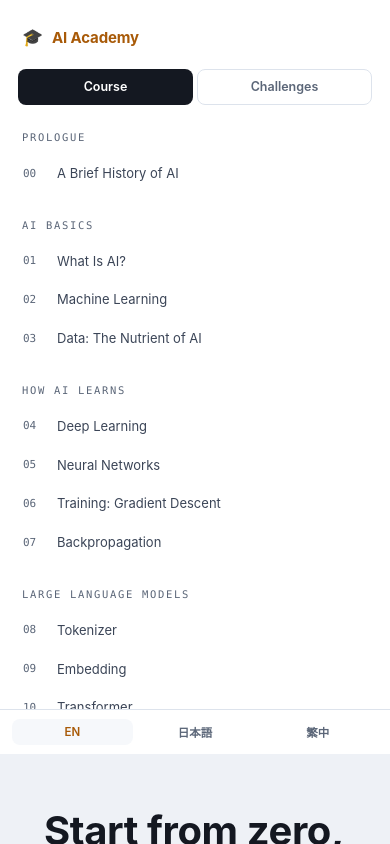
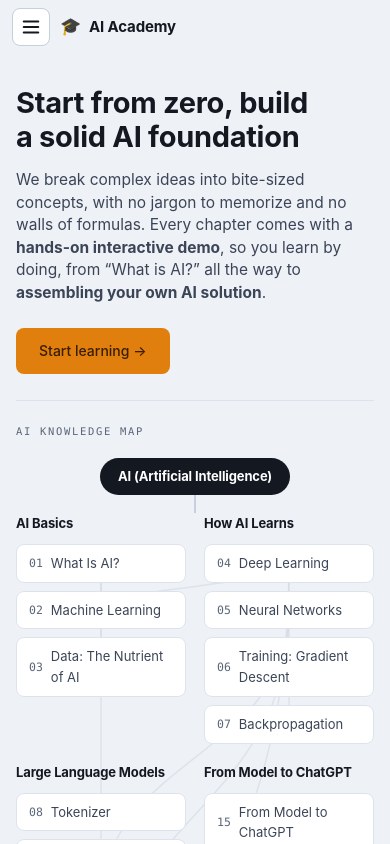
Before and after one commit to Liwei-Ji/awesome-ai-learning, a Svelte app: page / in a window 390 px wide. Built offline with nearby package versions, Linux system fonts and the light colour scheme.

Commit message:
Add responsive mobile navigation and layout

```diff
--- a/src/App.svelte
+++ b/src/App.svelte
@@ -1,19 +1,36 @@
 <script>
-  // App shell：grid 佈局。每個子元件的根節點自帶 grid-area
-  // 對應的 class（.nav/.stage/.know/.tutor），直接落位。
+  // App shell：grid 佈局。桌機為「側欄 + 內容」兩欄；手機為頂列 + 內容，
+  // 側欄改成可滑入的抽屜（.nav 於 global.css 內用 @media 切換）。
   import SideNav from './components/SideNav.svelte';
   import Stage from './components/Stage.svelte';
   import Tutor from './components/Tutor.svelte';
   import Home from './components/Home.svelte';
   import Interview from './components/Interview.svelte';
   import Seo from './components/Seo.svelte';
-  import { nav } from './stores/state.svelte.js';
+  import { nav, ui, toggleMenu, closeMenu, go, hrefCourse, onNav } from './stores/state.svelte.js';
+  import { t } from './stores/i18n.svelte.js';
+  import { Menu, X } from '@lucide/svelte';
 </script>
 
 <Seo />
 
-<div class="app">
+<div class="app" class:menu-open={ui.menuOpen}>
+  <!-- 手機頂列（桌機隱藏）：漢堡 + 品牌 -->
+  <header class="topbar">
+    <button class="burger" onclick={toggleMenu} aria-label="Menu" aria-expanded={ui.menuOpen}>
+      {#if ui.menuOpen}<X size={22} />{:else}<Menu size={22} />{/if}
+    </button>
+    <a class="tb-brand" href={hrefCourse(null)} onclick={(e) => onNav(e, () => go(null))}>
+      <span class="tb-logo">🎓</span>{t('brand')}
+    </a>
+  </header>
+
   <SideNav />
+
+  <!-- 手機抽屜背景遮罩（點擊關閉）；桌機隱藏 -->
+  <!-- svelte-ignore a11y_click_events_have_key_events a11y_no_static_element_interactions -->
+  <div class="scrim" onclick={closeMenu} aria-hidden="true"></div>
+
   {#if nav.mode === 'interview'}
     <Interview />
   {:else if nav.current == null}
--- a/src/components/Home.svelte
+++ b/src/components/Home.svelte
@@ -160,5 +160,10 @@
   .subs { display: inline-flex; flex-wrap: wrap; gap: 3px; margin-left: 6px; }
   .subtag { font-size: 10px; color: var(--muted); background: var(--surface-2); border-radius: 5px; padding: 1px 5px; }
 
-  @media (max-width: 720px) { .branches { flex-wrap: wrap; } .cat { flex-basis: 44%; } }
+  @media (max-width: 720px) {
+    .branches { flex-wrap: wrap; }
+    .cat { flex-basis: 44%; }
+    .hero { padding: 12px 0 26px; margin-bottom: 22px; }
+    .hero h1 { font-size: 29px; }
+  }
 </style>
--- a/src/components/Interview.svelte
+++ b/src/components/Interview.svelte
@@ -181,4 +181,9 @@
   .catcard:hover:not(:disabled) { border-color: var(--accent); background: var(--surface-2); }
   .catcard:disabled { opacity: .5; }
   .catcard .cc { font-size: var(--fs-cap); color: var(--muted); font-family: var(--mono); flex: none; }
+
+  @media (max-width: 720px) {
+    .pts { grid-template-columns: 1fr; }
+    .cats { grid-template-columns: 1fr; }
+  }
 </style>
--- a/src/components/SideNav.svelte
+++ b/src/components/SideNav.svelte
@@ -27,8 +27,8 @@
     </a>
 
     <div class="modesw" role="group" aria-label="Course / Interview">
-      <a class="ms" class:on={nav.mode === 'course'} href={hrefCourse(null)} onclick={(e) => onNav(e, () => setMode('course'))}>{t('iv.course')}</a>
-      <a class="ms" class:on={nav.mode === 'interview'} href={hrefIv(null)} onclick={(e) => onNav(e, () => setMode('interview'))}>{t('iv.interview')}</a>
+      <a class="ms" class:on={nav.mode === 'course'} href={hrefCourse(null)} onclick={(e) => onNav(e, () => setMode('course'), false)}>{t('iv.course')}</a>
+      <a class="ms" class:on={nav.mode === 'interview'} href={hrefIv(null)} onclick={(e) => onNav(e, () => setMode('interview'), false)}>{t('iv.interview')}</a>
     </div>
 
     {#if nav.mode === 'interview'}
--- a/src/stores/state.svelte.js
+++ b/src/stores/state.svelte.js
@@ -49,11 +49,18 @@ export function setMode(m) {
 export const hrefCourse = (id) => buildPath({ locale: i18n.locale, mode: 'course', current: id });
 export const hrefIv = (id) => buildPath({ locale: i18n.locale, mode: 'interview', iv: id });
 
-/** <a> 點擊攔截：純左鍵才走 client 端導覽；cmd/ctrl/shift/中鍵維持「開新分頁」等瀏覽器預設 */
-export function onNav(e, fn) {
+/** 手機版：側邊欄抽屜開合狀態 */
+export const ui = $state({ menuOpen: false });
+export function toggleMenu() { ui.menuOpen = !ui.menuOpen; }
+export function closeMenu() { ui.menuOpen = false; }
+
+/** <a> 點擊攔截：純左鍵才走 client 端導覽；cmd/ctrl/shift/中鍵維持「開新分頁」等瀏覽器預設。
+    導覽後自動關閉手機抽屜（close=false 可保留，例如 course/challenge 切換） */
+export function onNav(e, fn, close = true) {
   if (e.defaultPrevented || e.button !== 0 || e.metaKey || e.ctrlKey || e.shiftKey || e.altKey) return;
   e.preventDefault();
   fn();
+  if (close) ui.menuOpen = false;
 }
 
 // 上一頁／下一頁：從網址還原 nav 與語言
--- a/src/styles/global.css
+++ b/src/styles/global.css
@@ -23,6 +23,17 @@ button{font-family:inherit; cursor:pointer}
 .app{display:grid; grid-template-columns:248px 1fr; grid-template-rows:1fr;
      grid-template-areas:"nav stage";
      height:100vh; height:100dvh;}
+
+/* 手機頂列與抽屜遮罩：桌機隱藏，於下方 @media 內開啟 */
+.topbar{display:none; grid-area:topbar; align-items:center; gap:10px;
+  padding:8px 12px; background:transparent}
+.burger{display:grid; place-items:center; width:38px; height:38px; flex:none;
+  border:1px solid var(--line-2); border-radius:var(--r-sm); background:var(--surface); color:var(--ink); cursor:pointer}
+.burger:hover{background:var(--surface-2)}
+.tb-brand{display:flex; align-items:center; gap:8px; color:var(--ink); font-weight:700;
+  font-size:15px; text-decoration:none; letter-spacing:var(--ls-tight)}
+.tb-brand .tb-logo{font-size:17px}
+.scrim{display:none}
 
 /* ---------- Sidebar ---------- */
 .nav{grid-area:nav; background:var(--surface);
@@ -159,8 +170,17 @@ svg .node{transition:fill .3s,stroke .3s}
 
 :focus-visible{outline:2px solid var(--accent);outline-offset:2px;border-radius:6px}
 
-@media (max-width:1080px){
-  .app{grid-template-columns:1fr;grid-template-rows:auto 1fr;
-    grid-template-areas:"nav" "stage";}
+@media (max-width:860px){
+  /* 頂列 + 內容單欄；側欄改成滑入抽屜（脫離文件流、固定定位） */
+  .app{grid-template-columns:1fr; grid-template-rows:auto 1fr;
+    grid-template-areas:"topbar" "stage";}
+  .topbar{display:flex}
+  .nav{position:fixed; top:0; left:0; bottom:0; width:min(84vw,320px); z-index:100;
+    transform:translateX(-100%); transition:transform .24s ease; will-change:transform}
+  .app.menu-open .nav{transform:translateX(0); box-shadow:10px 0 34px rgba(10,20,40,.22)}
+  .scrim{display:block; position:fixed; inset:0; z-index:90; background:rgba(18,22,30,.42);
+    opacity:0; visibility:hidden; transition:opacity .24s}
+  .app.menu-open .scrim{opacity:1; visibility:visible}
+  .stage{padding:20px 16px 44px}
 }
 @media (prefers-reduced-motion:reduce){*{transition:none!important;animation:none!important}}
```
